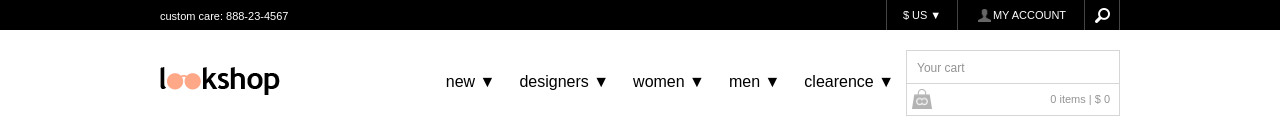
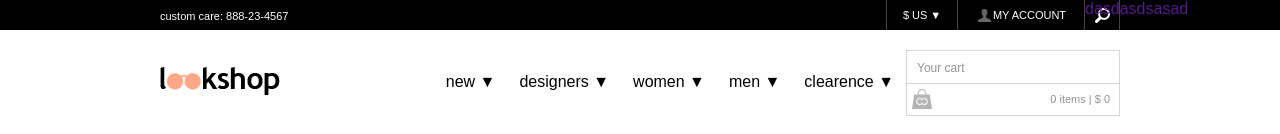
Before and after one commit to aazanov/aazanov.github.io, a plain HTML site: page index.html in a window 1280 px wide. Shown: the top 134 px of the page. Drawn offline with Linux system fonts and the light colour scheme.

Commit message:
Second commit

```diff
--- a/index.html
+++ b/index.html
@@ -15,7 +15,7 @@
                     <div class="p1_block1">$ US ▼</div>
                     <div class="p1_block2"><img src="img/p1_1.png" alt="">MY ACCOUNT </div>
                     <div class="p1_block3">
-                        <a href=""></a>
+                        <a href="">dasdasdsasad</a>
                     </div>
                 </div>
             </div>
```
